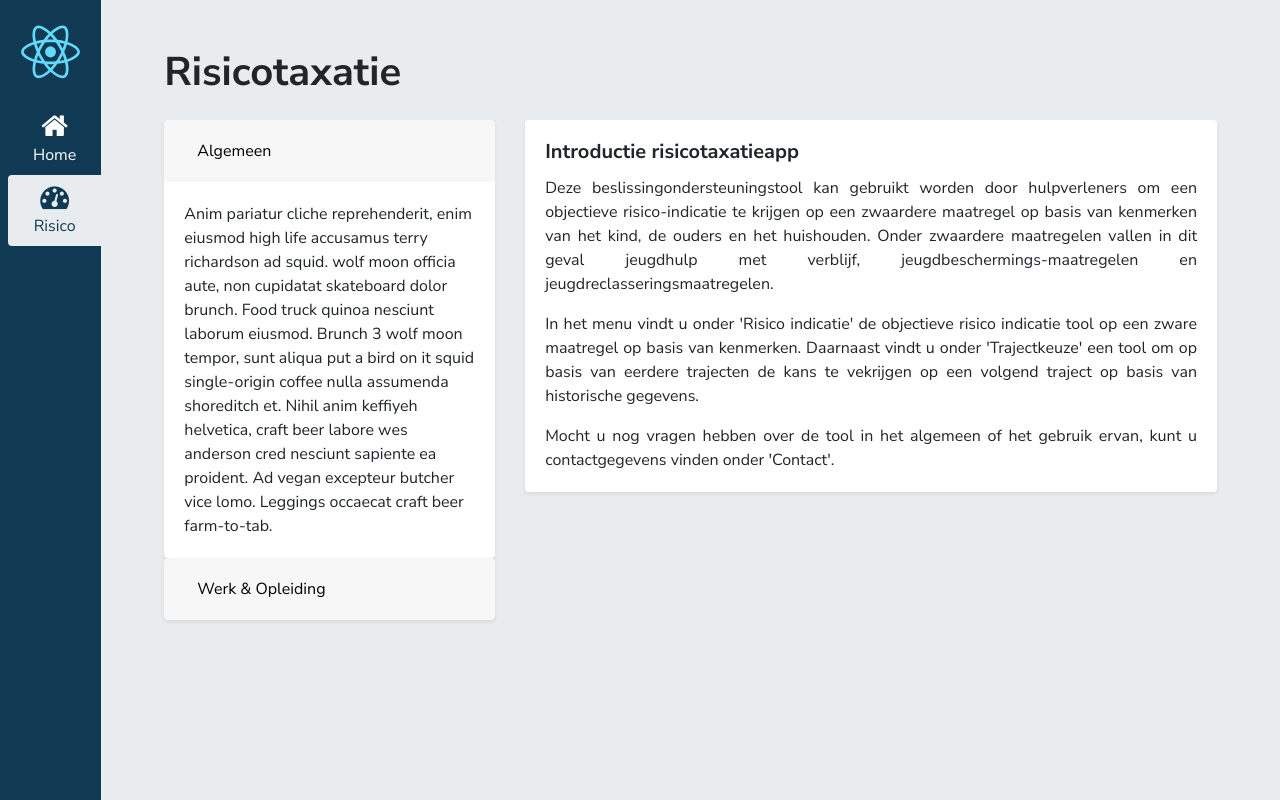
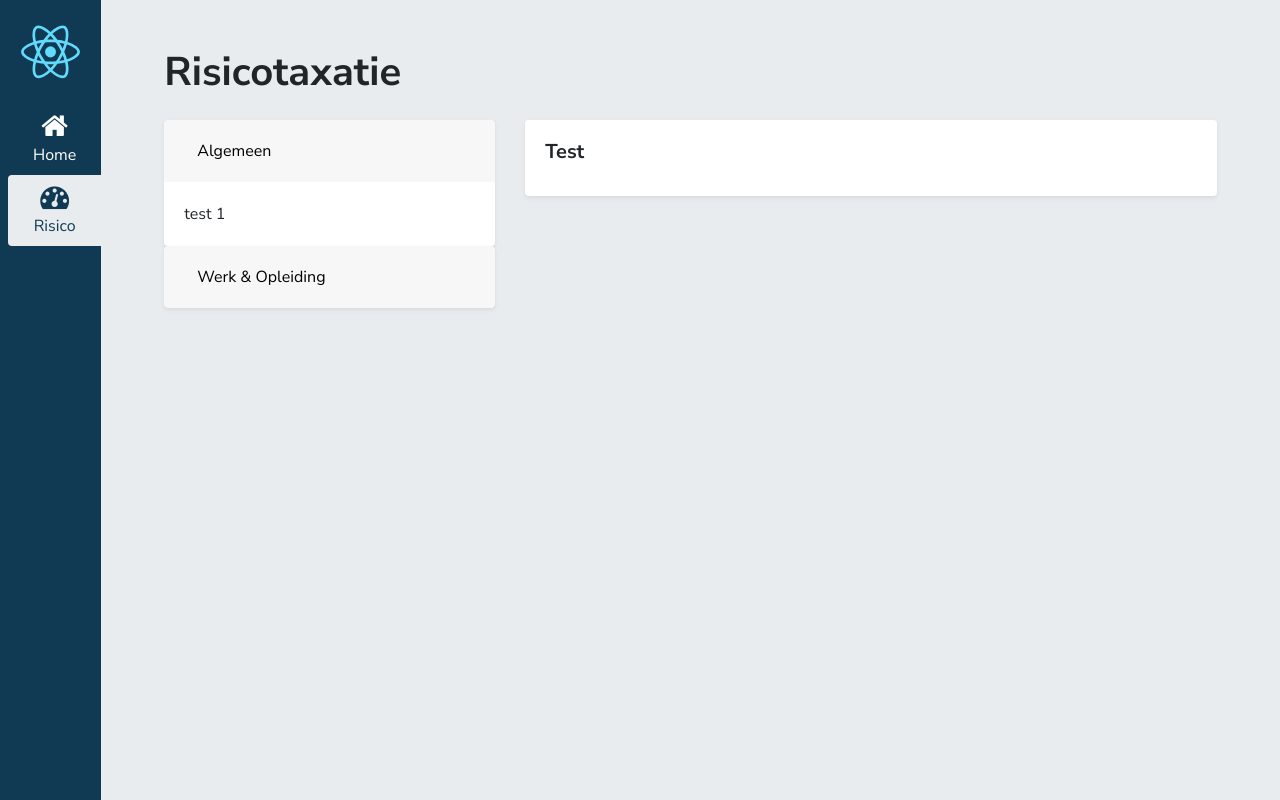
Before and after one commit to Mennauu/frontend-applications, a React app: page /risk in a window 1280 px wide. Both pictures are taken after a click on the button "Algemeen". Built offline with nearby package versions, Linux system fonts and the light colour scheme.

Commit message:
Menu array object

```diff
--- a/src/components/Risk.js
+++ b/src/components/Risk.js
@@ -1,7 +1,26 @@
 import React, { Component } from 'react';
 
 class Risk extends Component {
+
   render() {
+    // JSON file van maken
+    const form = [{'id':'One', 'category':'Algemeen', 'description':'test 1'}, {'id':'Two', 'category':'Werk & Opleiding', 'description':'test 2'}];
+
+    const menuItems = form.map((form) =>
+    <div className="card shadow-sm" key={form.id}>
+      <div className="card-header" id={`heading${form.id}`}>
+        <button className="btn btn-link collapsed" data-toggle="collapse" data-target={`#collapse${form.id}`} aria-expanded="false" aria-controls={`collapse${form.id}`}>
+          {form.category}
+        </button>
+      </div>
+      <div id={`collapse${form.id}`} className="collapse" aria-labelledby={`heading${form.id}`} data-parent="#accordion">
+        <div className="card-body">
+          {form.description}
+        </div>
+      </div>
+    </div>
+    );
+
     return (
       <div>
         <div className="container-fluid">
@@ -9,39 +28,13 @@ class Risk extends Component {
           <div className="row">
             <div className="col-4">
               <div id="accordion">
-                <div className="card shadow-sm">
-                  <div className="card-header" id="headingOne">
-                    <button className="btn btn-link collapsed" data-toggle="collapse" data-target="#collapseOne" aria-expanded="false" aria-controls="collapseOne">
-                      Algemeen
-                    </button>
-                  </div>
-                  <div id="collapseOne" className="collapse" aria-labelledby="headingOne" data-parent="#accordion">
-                    <div className="card-body">
-                      Anim pariatur cliche reprehenderit, enim eiusmod high life accusamus terry richardson ad squid. wolf moon officia aute, non cupidatat skateboard dolor brunch. Food truck quinoa nesciunt laborum eiusmod. Brunch 3 wolf moon tempor, sunt aliqua put a bird on it squid single-origin coffee nulla assumenda shoreditch et. Nihil anim keffiyeh helvetica, craft beer labore wes anderson cred nesciunt sapiente ea proident. Ad vegan excepteur butcher vice lomo. Leggings occaecat craft beer farm-to-tab.
-                    </div>
-                  </div>
-                </div>
-                <div className="card shadow-sm">
-                  <div className="card-header" id="headingTwo">
-                    <button className="btn btn-link collapsed" data-toggle="collapse" data-target="#collapseTwo" aria-expanded="false" aria-controls="collapseTwo">
-                      Werk & Opleiding
-                    </button>
-                  </div>
-                  <div id="collapseTwo" className="collapse" aria-labelledby="headingTwo" data-parent="#accordion">
-                    <div className="card-body">
-                      Anim pariatur cliche reprehenderit, enim eiusmod high life accusamus terry richardson ad squid. wolf moon officia aute, non cupidatat skateboard dolor brunch. Food truck quinoa nesciunt laborum eiusmod. Brunch 3 wolf moon tempor, sunt aliqua put a bird on it squid single-origin coffee nulla assumenda shoreditch et. Nihil anim keffiyeh helvetica, craft beer labore wes anderson cred nesciunt sapiente ea proident. Ad vegan excepteur butcher vice lomo. Leggings occaecat craft beer farm-to-tab.
-                    </div>
-                  </div>
-                </div>
+                {menuItems}
               </div>
             </div>
             <div className="col-8">
               <div className="card shadow-sm">
                 <div className="card-body text-justify">
-                  <h5 className="card-title">Introductie risicotaxatieapp</h5>
-                  <p className="card-text">Deze beslissingondersteuningstool kan gebruikt worden door hulpverleners om een objectieve risico-indicatie te krijgen op een zwaardere maatregel op basis van kenmerken van het kind, de ouders en het huishouden. Onder zwaardere maatregelen vallen in dit geval jeugdhulp met verblijf, jeugdbeschermings-maatregelen en jeugdreclasseringsmaatregelen.</p>
-                  <p className="card-text">In het menu vindt u onder 'Risico indicatie' de objectieve risico indicatie tool op een zware maatregel op basis van kenmerken. Daarnaast vindt u onder 'Trajectkeuze' een tool om op basis van eerdere trajecten de kans te vekrijgen op een volgend traject op basis van historische gegevens.</p>
-                  <p className="card-text">Mocht u nog vragen hebben over de tool in het algemeen of het gebruik ervan, kunt u contactgegevens vinden onder 'Contact'.</p>
+                  <h5 className="card-title">Test</h5>
                 </div>
               </div>
             </div>
--- a/src/styles/custom.scss
+++ b/src/styles/custom.scss
@@ -21,4 +21,5 @@ html {font-size: 16px}
 }
 
 i.fa {font-size: 1.8em;}
-.card button { color: $black; }
+
+.card button {color: $black;}
```
